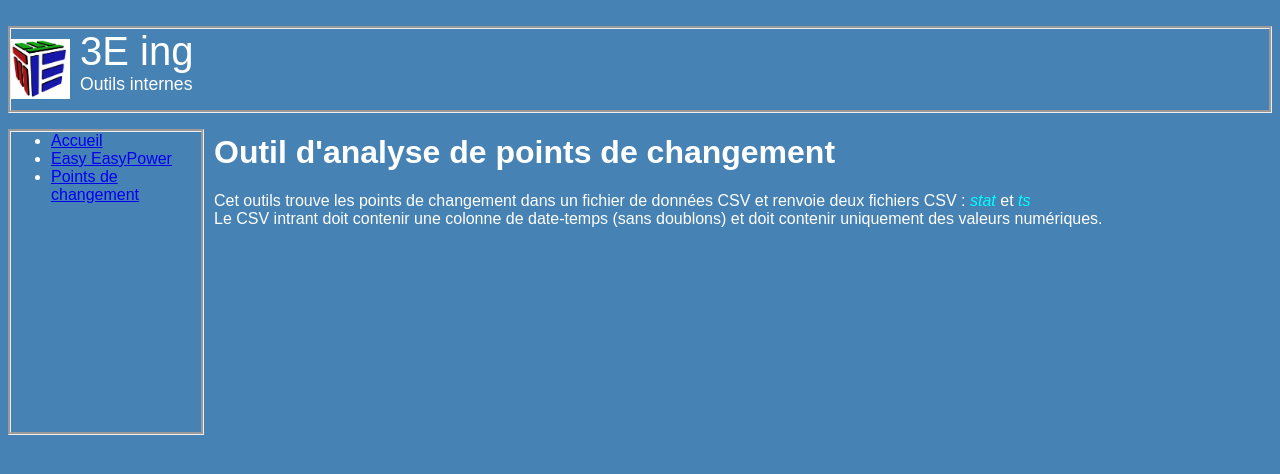
After one commit to DFS420/intern-app, a Flask app: page /change_points in a window 1280 px wide. The commit adds this page. Shown: the top 474 px of the page. Run offline with Flask 2, Linux system fonts and the light colour scheme.

Commit message:
ajout nouvelle page pour change_points

```diff
--- /dev/null
+++ b/Templates/change_points.html
@@ -0,0 +1,27 @@
+<!DOCTYPE html>
+<html lang="fr">
+    <head>
+        <meta charset="UTF-8">
+        <link rel="stylesheet" href="static/css/style.css/">
+        <title>Points de changement</title>
+    </head>
+
+    <body>
+        {% include "header.html" %}
+
+        <div id="bloc_page">
+
+            {% include "nav_barre.html" %}
+
+            <div id="contenu">
+                <h1>Outil d'analyse de points de changement</h1>
+                <p>
+                    Cet outils trouve les points de changement dans un fichier de données CSV et renvoie deux fichiers
+                    CSV : <em>stat</em> et <em>ts</em> <br/>
+                    Le CSV intrant doit contenir une colonne de date-temps (sans doublons) et doit contenir uniquement
+                    des valeurs numériques.
+                </p>
+
+            </div>
+        </div>
+    </body>
--- a/Templates/nav_barre.html
+++ b/Templates/nav_barre.html
@@ -9,6 +9,7 @@
         <ul>
             <li><a href="/">Accueil</a> </li>
             <li><a href="/eepower">Easy EasyPower</a> </li>
+            <li><a href="/change_points">Points de changement</a></li>
         </ul>
 
     </nav>
--- a/app.py
+++ b/app.py
@@ -88,6 +88,10 @@ def eepower_traitement():
     return render_template('easy_power_traitement.html', nb_scen=eep_data["NB_SCEN"], bus_exclus=eep_data["BUS_EXCLUS"],
                            file_ready=file_ready)
 
+@app.route('/change_points', methods=['GET','POST'])
+def ML_change_pt():
+    return render_template('change_points.html')
+
 @app.route('/<app_name>/<filename>', methods=['GET', 'POST'])
 def download(app_name,filename):
     dir = os.path.join(app.config['GENERATED_PATH'], app_name)
```
